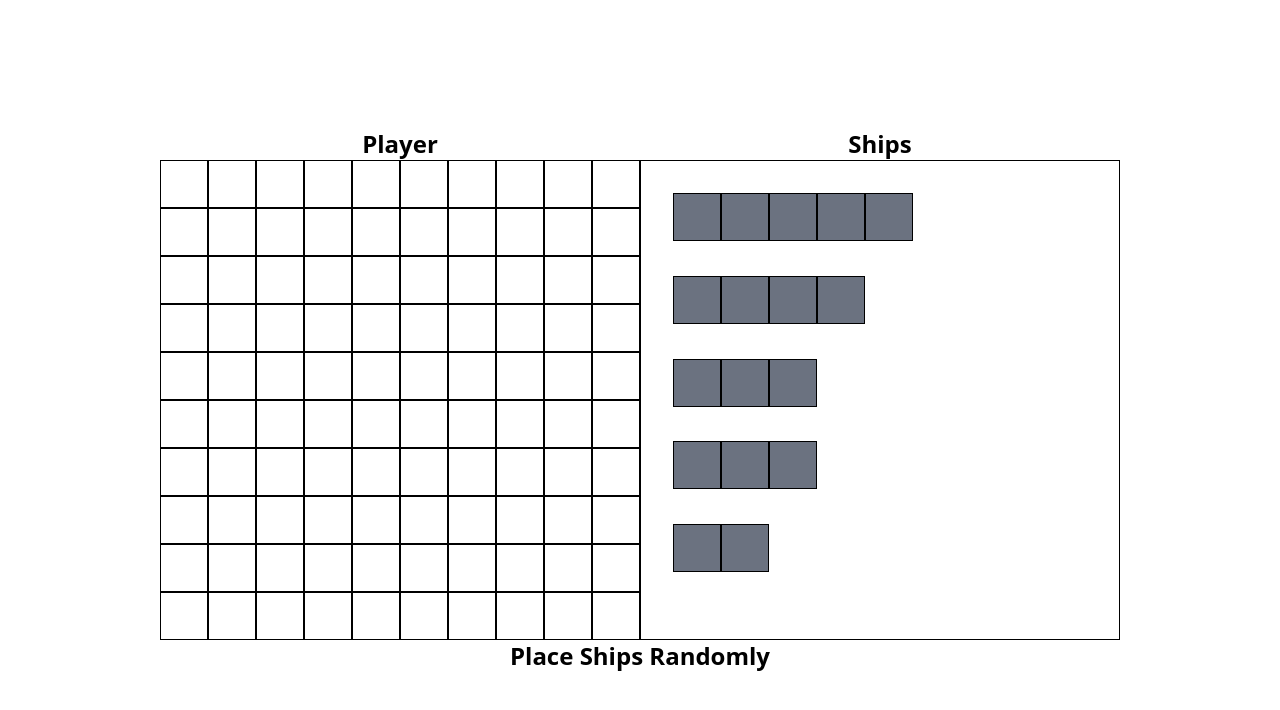
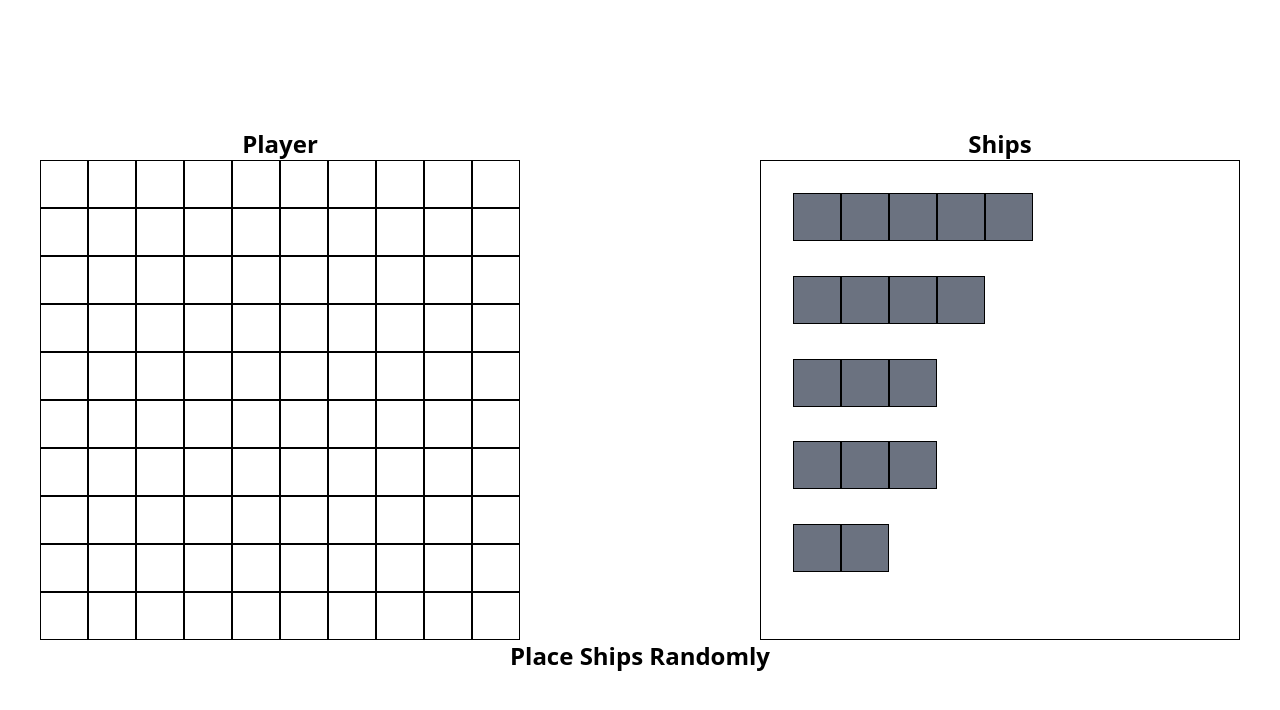
Before and after one commit to aarnif/battleship, a React (Vite) app: page / in a window 1280 px wide. Shown: the top 710 px of the page. Built offline with nearby package versions, Linux system fonts and the light colour scheme.

Commit message:
Add animation to placing all ships

```diff
--- a/package.json
+++ b/package.json
@@ -15,6 +15,7 @@
   "author": "",
   "license": "ISC",
   "dependencies": {
+    "motion": "^11.13.1",
     "react": "^18.3.1",
     "react-dom": "^18.3.1"
   },
--- a/src/components/PlaceShips.jsx
+++ b/src/components/PlaceShips.jsx
@@ -1,4 +1,7 @@
 import { useState, useEffect } from "react";
+import { AnimatePresence, motion } from "framer-motion";
+
+const animationTransitionTime = 0.4;
 
 const FreeCell = ({ shipNames, content, y, x, handlePlaceShip }) => {
   const [bgColor, setBgColor] = useState("white");
@@ -88,6 +91,7 @@ const ShipPlacementBoard = ({
   handleDragStart,
   handlePlaceShip,
   handleChangeShipPosition,
+  areAllShipsPlaced,
 }) => {
   const generateGridTemplate = (array) =>
     array
@@ -103,7 +107,16 @@ const ShipPlacementBoard = ({
 
   const gridTemplateAreas = `'${generateGridTemplate(gameBoard)}'`;
   return (
-    <div className="flex flex-col items-center">
+    <motion.div
+      className="relative flex flex-col items-center"
+      initial={{ opacity: 0, transform: "translateX(50%)" }}
+      animate={{
+        opacity: 1,
+        left: areAllShipsPlaced ? "50%" : 0,
+        transform: areAllShipsPlaced ? "translateX(-50%)" : "translateX(0)",
+      }}
+      transition={{ duration: animationTransitionTime }}
+    >
       <h2 className="text-2xl font-bold">{playerName}</h2>
       <div
         style={{
@@ -130,7 +143,7 @@ const ShipPlacementBoard = ({
           />
         ))}
       </div>
-    </div>
+    </motion.div>
   );
 };
 
@@ -140,7 +153,13 @@ const ShipsContainer = ({ shipTypes, shipNames, handleDragStart }) => {
   );
 
   return (
-    <div className="flex flex-col items-center">
+    <motion.div
+      className="relative flex flex-col items-center"
+      initial={{ opacity: 0, transform: "translateX(-50%)" }}
+      animate={{ opacity: 1, transform: "translateX(0)" }}
+      exit={{ opacity: 0, transform: "translateX(-50%)" }}
+      transition={{ duration: animationTransitionTime }}
+    >
       <h2 className="text-2xl font-bold">Ships</h2>
       <div className="w-[480px] h-[480px] p-8 flex flex-col items-start border border-black">
         {unPlacedShips.map((ship) => (
@@ -159,7 +178,7 @@ const ShipsContainer = ({ shipTypes, shipNames, handleDragStart }) => {
           </div>
         ))}
       </div>
-    </div>
+    </motion.div>
   );
 };
 
@@ -180,8 +199,9 @@ const PlaceShips = ({
   };
 
   return (
-    <div className="flex-grow flex justify-center items-center">
+    <div className="flex-grow flex justify-between items-center">
       <ShipPlacementBoard
+        key="ship-placement-board"
         playerName={playerName}
         gameBoard={gameBoard}
         ships={ships}
@@ -189,14 +209,18 @@ const PlaceShips = ({
         handleDragStart={handleDragStart}
         handlePlaceShip={handlePlaceShip}
         handleChangeShipPosition={handleChangeShipPosition}
+        areAllShipsPlaced={areAllShipsPlaced}
       />
+      <AnimatePresence>
         {!areAllShipsPlaced && (
           <ShipsContainer
+            key="ships-container"
             shipTypes={shipTypes}
             shipNames={shipNames}
             handleDragStart={handleDragStart}
           />
         )}
+      </AnimatePresence>
     </div>
   );
 };
```
Also changed, not shown: 1 other file (tests, documents, lock files or other folders). Lines whose indentation alone changed are shown as unchanged.
